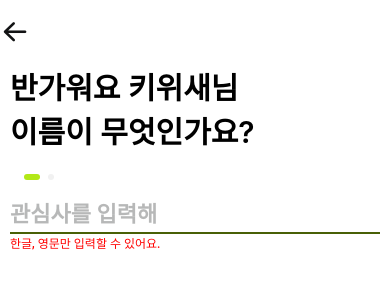
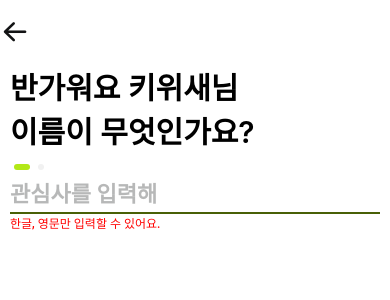
Before and after one commit to CCC-org/keewe-app, a React Native app: screen /NicknameCreation in a window 390 px wide. Shown: the top 300 px of the page. Built offline with nearby package versions, Linux system fonts and the light colour scheme.

Commit message:
margin 0 for stepper

```diff
--- a/src/components/stepper/Stepper.tsx
+++ b/src/components/stepper/Stepper.tsx
@@ -34,7 +34,7 @@ const styles = StyleSheet.create({
   box: {
     flexDirection: 'row',
     justifyContent: 'flex-start',
-    margin: 10,
+    // margin: 10,
   },
   step: {
     borderRadius: 30,
```
